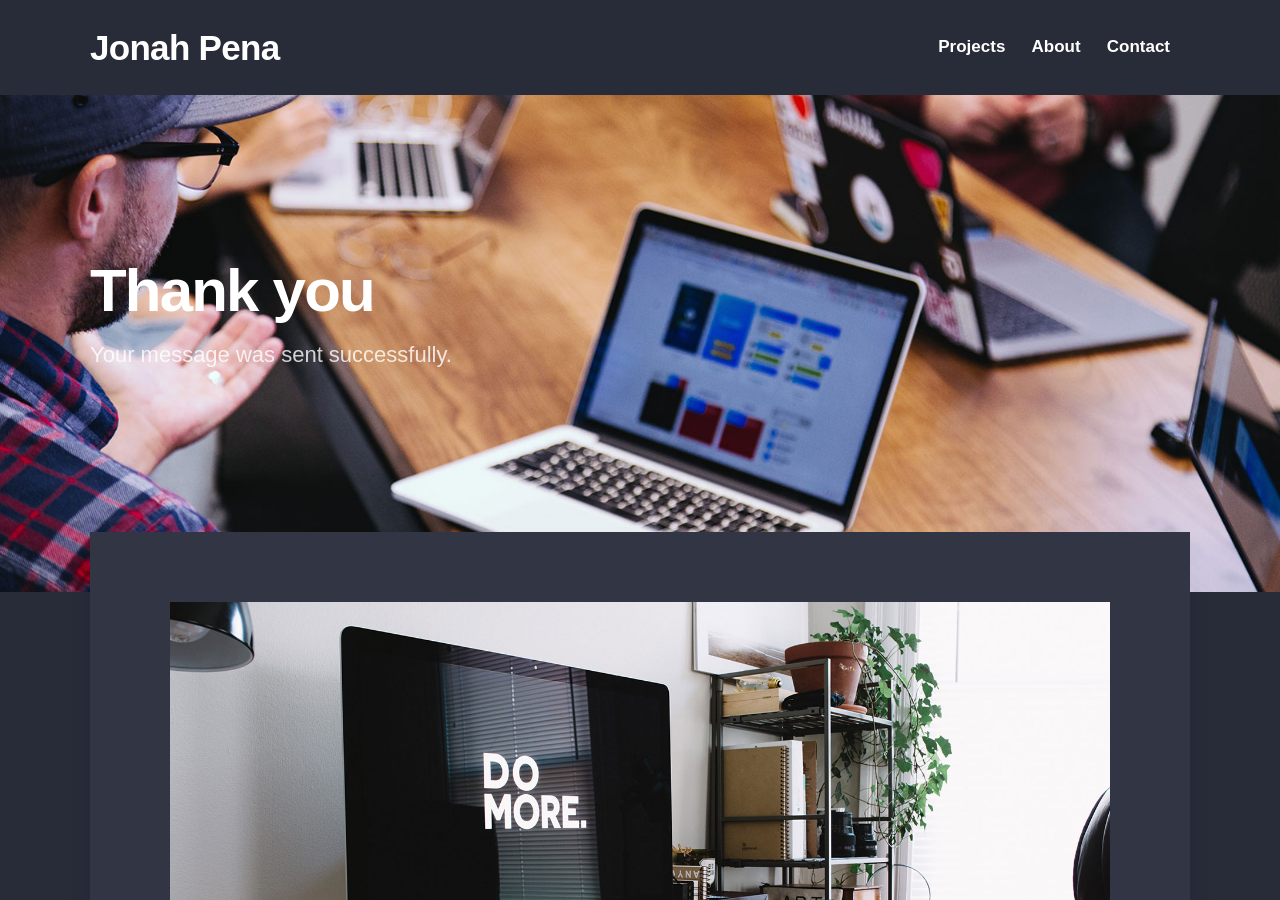
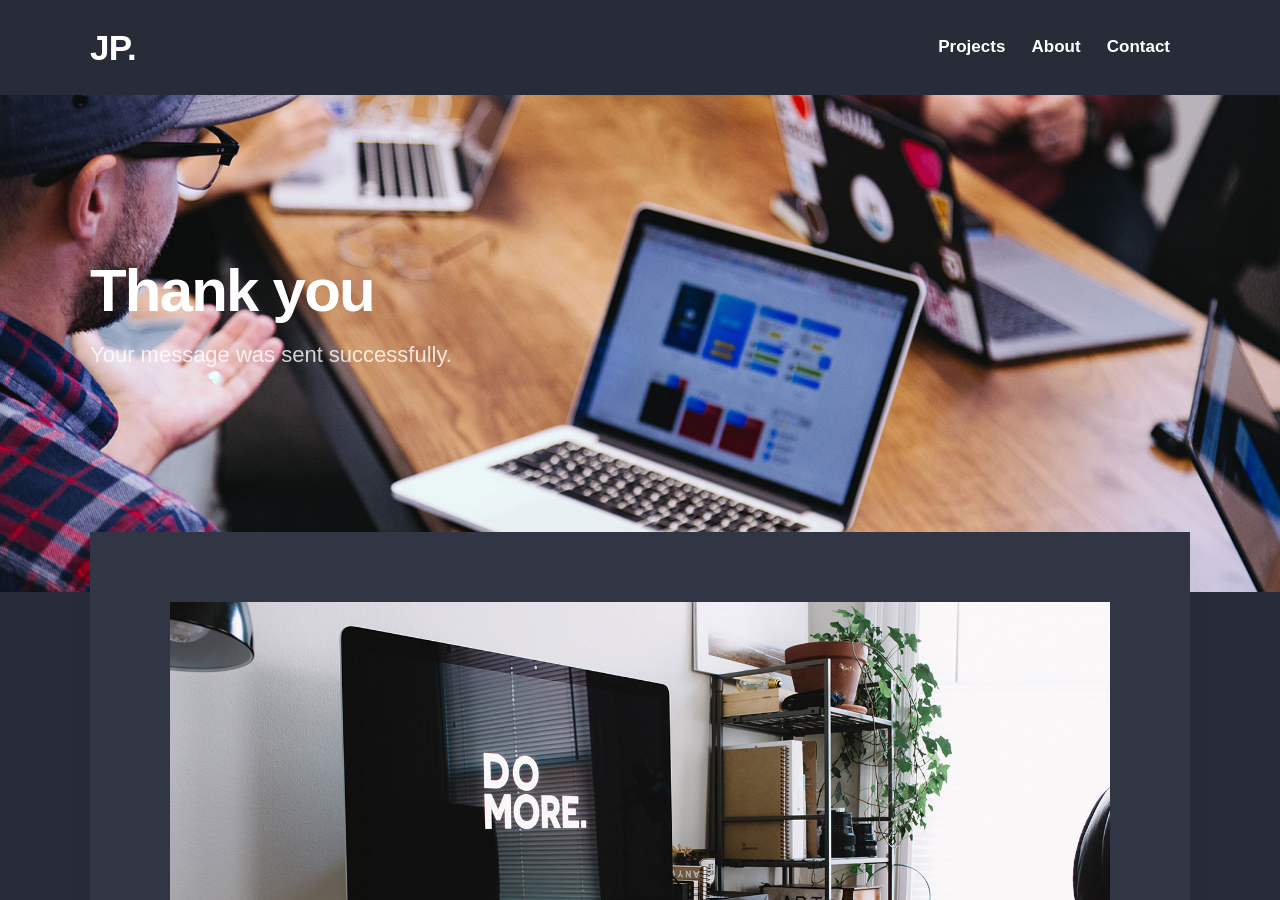
Before and after one commit to jonahpena/jonahpena.github.io, a Jekyll site: the page built from _pages/thanks.md, in a window 1280 px wide and 900 px high. Built offline with Jekyll 4.4.1, drawn with Linux system fonts in a browser that asks for light colours; nearby versions of some CDN libraries; some web fonts are replaced; some of the changed text lies outside the part shown.

Commit message:
updates to contact and data files

```diff
--- a/_data/settings.yml
+++ b/_data/settings.yml
@@ -1,5 +1,5 @@
 basic_settings:
-  site_title: Jonah Pena
+  site_title: JP.
   favicon_image: /images/devicon.png
 
 header_settings:
```
Also changed, not shown: _pages/contact.md (+1 -1 lines).
